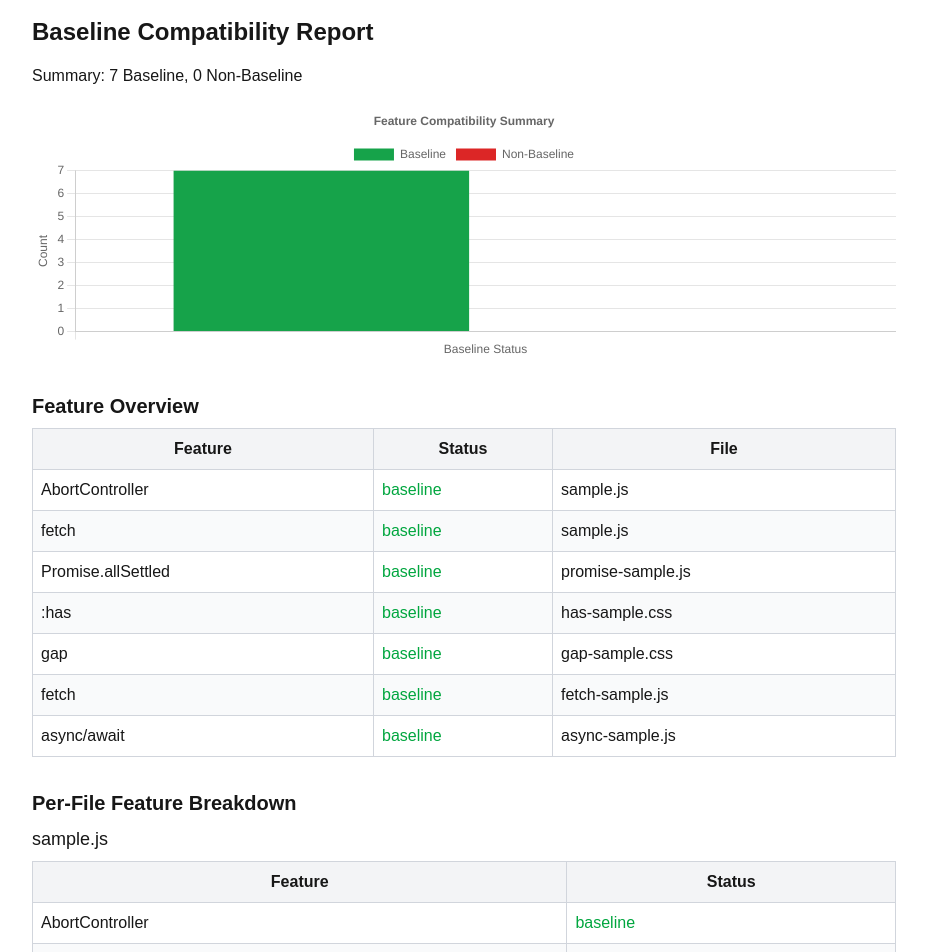
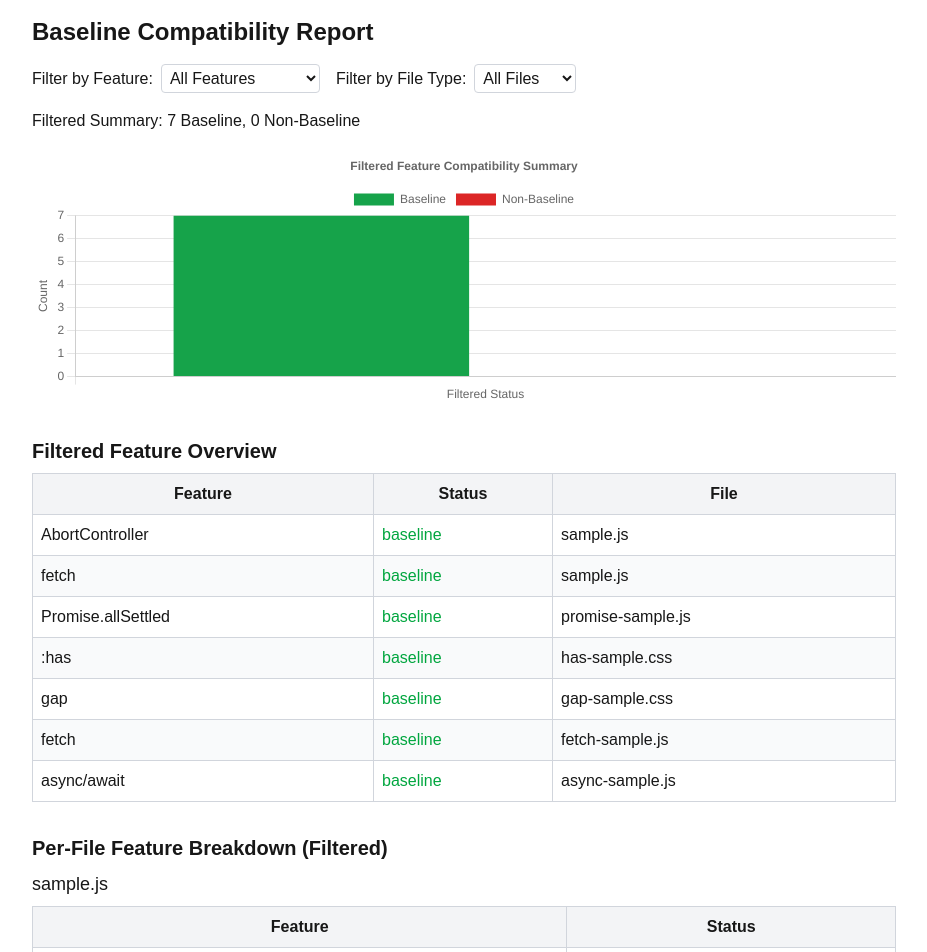
Before and after one commit to TayyibI/baseline-report-app, a Next.js app in the folder dashboard/: page / in a window 1280 px wide. Shown: the top 952 px of the page, without its empty margins (176-1103 px from the left). Built offline with nearby package versions, Linux system fonts and the light colour scheme.

Commit message:
Add interactive filtering to dashboard (feature name and file type)

```diff
--- a/dashboard/components/ReportTable.tsx
+++ b/dashboard/components/ReportTable.tsx
@@ -31,6 +31,8 @@
      const ReportTable: React.FC = () => {
        const [report, setReport] = useState<Report | null>(null);
        const [error, setError] = useState<string | null>(null);
+       const [filterFeature, setFilterFeature] = useState<string>('');
+       const [filterFileType, setFilterFileType] = useState<string>('all');
 
        useEffect(() => {
          fetch('/report.json')
@@ -42,24 +44,39 @@
        if (error) return <div className="text-red-500 text-center">{error}</div>;
        if (!report) return <div className="text-center">Loading...</div>;
 
-       // Group features by file for per-file table
-       const featuresByFile = report.features.reduce((acc, feature) => {
+       // Filter features
+       let filteredFeatures = report.features;
+       if (filterFeature) {
+         filteredFeatures = filteredFeatures.filter(f => f.name.toLowerCase() === filterFeature.toLowerCase());
+       }
+       if (filterFileType !== 'all') {
+         filteredFeatures = filteredFeatures.filter(f => f.file.endsWith(filterFileType));
+       }
+
+       // Group filtered features by file for per-file table
+       const featuresByFile = filteredFeatures.reduce((acc, feature) => {
          acc[feature.file] = acc[feature.file] || [];
          acc[feature.file].push(feature);
          return acc;
        }, {} as { [file: string]: Feature[] });
 
+       // Update summary for filtered data
+       const filteredSummary = {
+         baseline: filteredFeatures.filter(f => f.status === 'baseline').length,
+         non_baseline: filteredFeatures.filter(f => f.status === 'non-baseline').length,
+       };
+
        const chartData = {
-         labels: ['Baseline Status'],
+         labels: ['Filtered Status'],
          datasets: [
            {
              label: 'Baseline',
-             data: [report.summary.baseline],
+             data: [filteredSummary.baseline],
              backgroundColor: '#16a34a', // Green
            },
            {
              label: 'Non-Baseline',
-             data: [report.summary.non_baseline],
+             data: [filteredSummary.non_baseline],
              backgroundColor: '#dc2626', // Red
            },
          ],
@@ -70,7 +87,7 @@
          maintainAspectRatio: false,
          plugins: {
            legend: { position: 'top' as const },
-           title: { display: true, text: 'Feature Compatibility Summary' },
+           title: { display: true, text: 'Filtered Feature Compatibility Summary' },
          },
          scales: {
            y: { beginAtZero: true, title: { display: true, text: 'Count' } },
@@ -80,13 +97,40 @@
        return (
          <div className="max-w-4xl mx-auto p-4">
            <h1 className="text-2xl font-bold mb-4">Baseline Compatibility Report</h1>
+           <div className="mb-4">
+             <label className="mr-4">
+               Filter by Feature:
+               <select
+                 value={filterFeature}
+                 onChange={(e) => setFilterFeature(e.target.value)}
+                 className="ml-2 p-1 border border-gray-300 rounded"
+               >
+                 <option value="">All Features</option>
+                 {[...new Set(report.features.map(f => f.name))].map(name => (
+                   <option key={name} value={name}>{name}</option>
+                 ))}
+               </select>
+             </label>
+             <label>
+               Filter by File Type:
+               <select
+                 value={filterFileType}
+                 onChange={(e) => setFilterFileType(e.target.value)}
+                 className="ml-2 p-1 border border-gray-300 rounded"
+               >
+                 <option value="all">All Files</option>
+                 <option value="js">JS Files</option>
+                 <option value="css">CSS Files</option>
+               </select>
+             </label>
+           </div>
            <p className="mb-4">
-             Summary: {report.summary.baseline} Baseline, {report.summary.non_baseline} Non-Baseline
+             Filtered Summary: {filteredSummary.baseline} Baseline, {filteredSummary.non_baseline} Non-Baseline
            </p>
            <div className="mb-8 h-64">
              <Bar data={chartData} options={chartOptions} />
            </div>
-           <h2 className="text-xl font-semibold mb-2">Feature Overview</h2>
+           <h2 className="text-xl font-semibold mb-2">Filtered Feature Overview</h2>
            <table className="w-full border-collapse border border-gray-300 mb-8">
              <thead>
                <tr className="bg-gray-100">
@@ -96,7 +140,7 @@
                </tr>
              </thead>
              <tbody>
-               {report.features.map((feature, index) => (
+               {filteredFeatures.map((feature, index) => (
                  <tr key={index} className={index % 2 === 0 ? 'bg-white' : 'bg-gray-50'}>
                    <td className="border border-gray-300 p-2">{feature.name}</td>
                    <td className="border border-gray-300 p-2">
@@ -115,7 +159,7 @@
                ))}
              </tbody>
            </table>
-           <h2 className="text-xl font-semibold mb-2">Per-File Feature Breakdown</h2>
+           <h2 className="text-xl font-semibold mb-2">Per-File Feature Breakdown (Filtered)</h2>
            {Object.entries(featuresByFile).map(([file, features], index) => (
              <div key={file} className="mb-6">
                <h3 className="text-lg font-medium mb-2">{file}</h3>
```
